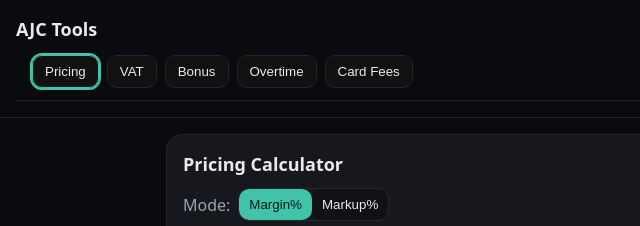
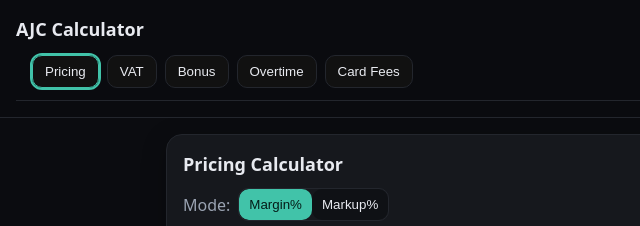
Before and after one commit to taljishi/ajc-calc, a plain HTML site: page index.html in a window 1280 px wide. Shown: the top 226 px of the page, 0-640 px from the left. Drawn offline with Linux system fonts and the light colour scheme.

Commit message:
Update index.html

```diff
--- a/index.html
+++ b/index.html
@@ -3,7 +3,7 @@
 <head>
 <meta charset="utf-8" />
 <meta name="viewport" content="width=device-width, initial-scale=1" />
-<title>AJC Tools</title>
+<title>AJC Calculator</title>
 <style>
   :root {
     --bg:#0b0c10; --card:#16181d; --ink:#e8eaf0;
@@ -77,7 +77,7 @@
 </head>
 <body>
   <header>
-    <h1>AJC Tools</h1>
+    <h1>AJC Calculator</h1>
 
     <nav class="tabs" role="tablist" id="tabs">
       <button class="tab" role="tab" data-panel="pricing" aria-selected="true">Pricing</button>
```
